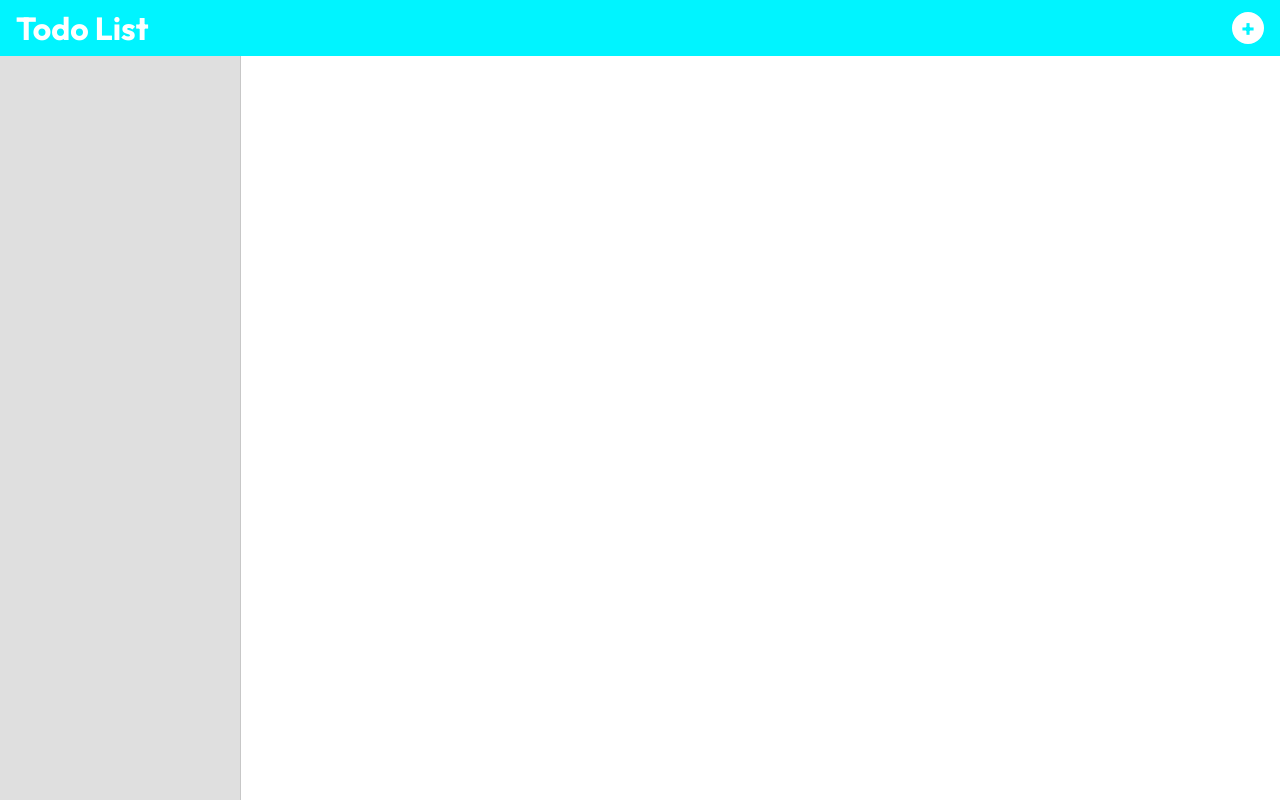
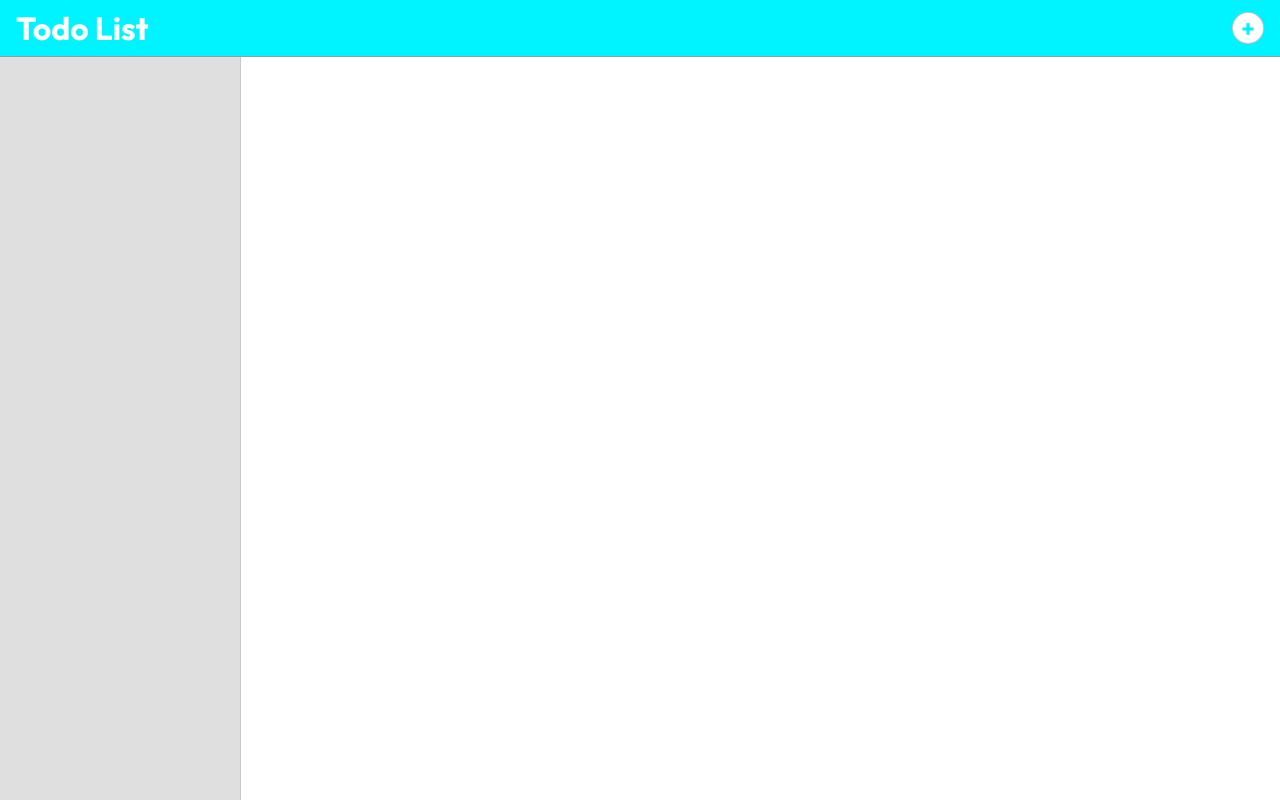
Before and after one commit to Bossolin/odin-todo-list, a website built with webpack: page dist/index.html in a window 1280 px wide. Built offline with nearby package versions, Linux system fonts and the light colour scheme.

Commit message:
changed some css

```diff
--- a/src/index.js
+++ b/src/index.js
@@ -1,7 +1,4 @@
 import "./style.css";
 import UI from "./components/UI";
-import Todo from "./components/Todo";
 
-(() => {
-  window.onload = UI.generateUI();
-})();
+window.onload = UI.generateUI();
--- a/src/style.css
+++ b/src/style.css
@@ -33,7 +33,7 @@
   background-color: white;
   height: 2rem;
   width: 2rem;
-  border: 2px solid white;
+  border: 0.05rem solid #00000038;
   border-radius: 50%;
   display: flex;
   justify-content: center;
@@ -51,6 +51,7 @@
   display: flex;
   gap: 0.05rem;
   background-color: #00000038;
+  border-top: #00000038 solid 0.05rem;
 }
 
 .list {
--- a/webpack.config.js
+++ b/webpack.config.js
@@ -13,7 +13,7 @@ module.exports = {
     }),
   ],
   output: {
-    filename: "[name].bundle.js",
+    filename: "main.js",
     path: path.resolve(__dirname, "dist"),
     clean: true,
   },
```
Also changed, not shown: dist/index.bundle.js (deleted), dist/index.html, dist/main.js (added).
